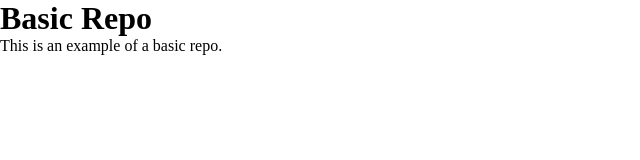
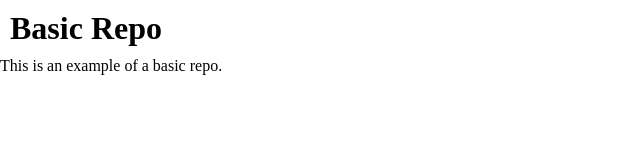
Before and after one commit to isaaccast/basic_repo, a plain HTML site: page index.html in a window 1280 px wide. Shown: the whole page, without its empty margins (0-640 px from the left). Drawn offline with Linux system fonts and the light colour scheme.

Commit message:
added margin to h1

```diff
--- a/styles.css
+++ b/styles.css
@@ -3,3 +3,6 @@
 	padding: 0px;
 	height: auto;
 }
+h1{
+	margin: 10px;
+}
```
